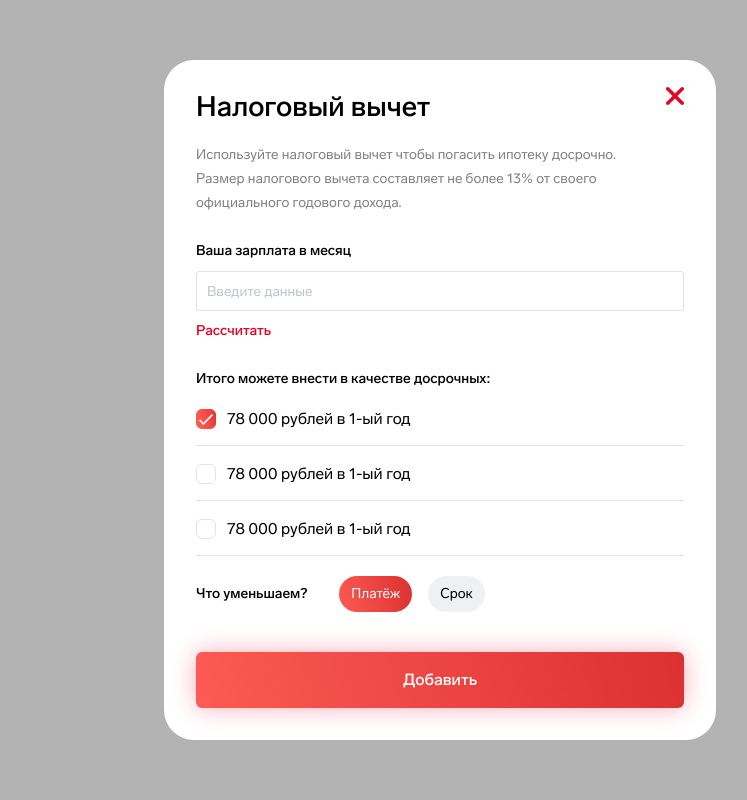
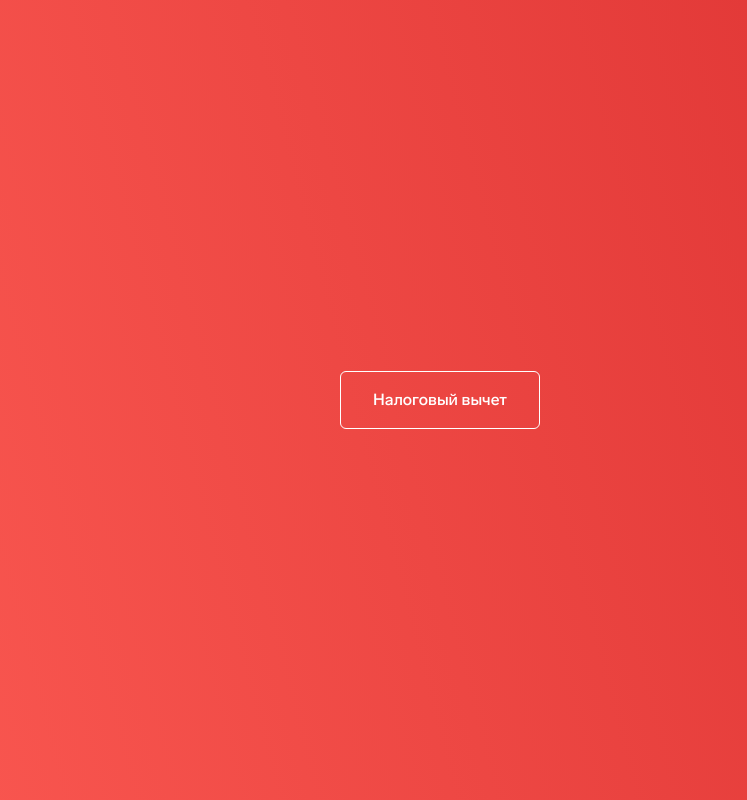
Before and after one commit to katylorny/test-tax, a Vue app: page / in a window 1280 px wide. Shown: the whole page, without its empty margins (200-947 px from the left). Built offline with nearby package versions, Linux system fonts and the light colour scheme.

Commit message:
calculation of tax deduction, error input styles

```diff
--- a/src/App.vue
+++ b/src/App.vue
@@ -1,9 +1,9 @@
 <template>
   <div id="app">
-    <Button class="tax-button" button-type="transparent">
+    <Button class="tax-button" button-type="transparent" @click="openPopup">
       Налоговый вычет
     </Button>
-    <Popup v-if="isPopupOpened"></Popup>
+    <Popup v-if="isPopupOpened" @close-popup="closePopup"></Popup>
   </div>
 </template>
 
@@ -16,12 +16,20 @@ export default {
   name: 'App',
   data() {
     return {
-      isPopupOpened: true
+      isPopupOpened: false
     }
   },
   components: {
     Popup,
     Button
+  },
+  methods: {
+    openPopup() {
+      this.isPopupOpened = true
+    },
+    closePopup() {
+      this.isPopupOpened = false
+    }
   }
 }
 </script>
--- a/src/components/Button.vue
+++ b/src/components/Button.vue
@@ -1,5 +1,5 @@
 <template>
-  <button type="button" :class="[`button`, buttonTypeClass]">
+  <button type="button" :class="[`button`, buttonTypeClass]" @click="$emit(`click`)">
     <slot/>
   </button>
 </template>
--- a/src/components/Checkbox.vue
+++ b/src/components/Checkbox.vue
@@ -2,18 +2,24 @@
   <label :class="[`checkbox`, checked ? `checked` : ``]">
     <input class="checkbox__input" type="checkbox">
     <span class="checkbox__label">
-    <slot/>
-  </span>
+      <slot/>
+    </span>
+
+    <span class="checkbox__year"> в {{ number }} год </span>
   </label>
 </template>
 
 <script>
+
 export default {
   name: "Checkbox",
   props: {
     checked: {
       type: Boolean,
       default: false
+    },
+    number: {
+      type: Number
     }
   }
 }
@@ -67,6 +73,12 @@ export default {
 }
 
 .checkbox__label {
+  font-size: 14px;
+}
+
+.checkbox__year {
+  color: #808080;
+  font-size: 14px;
 
 }
 </style>
--- a/src/components/CloseButton.vue
+++ b/src/components/CloseButton.vue
@@ -1,5 +1,5 @@
 <template>
-  <button class="close-button">
+  <button class="close-button" @click="$emit(`click`)">
     <img :src="closeButtonIcon" alt="Закрыть">
   </button>
 </template>
--- a/src/components/Input.vue
+++ b/src/components/Input.vue
@@ -3,13 +3,27 @@
     <p class="text-input__label">
       <slot/>
     </p>
-    <input :class="[`text-input__input`, isDisabled ? `disabled` : ``]" type="text" :placeholder="placeholder" :disabled="isDisabled">
+    <input
+        :class="[`text-input__input`, isDisabled ? `disabled` : ``, isError ? `text-input__input--error` : ``]"
+        type="text"
+        :placeholder="placeholder"
+        :disabled="isDisabled"
+        :value="vmodelprop"
+        @change="$emit('vmodelevent', $event.target.value)"
+    >
+    <span class="text-input__error-text" v-if="isError">
+      Поле обязательно для заполнения
+    </span>
   </label>
 </template>
 
 <script>
 export default {
   name: "Input",
+  model: {
+    prop: 'vmodelprop',
+    event: 'vmodelevent'
+  },
   props: {
     placeholder: {
       type: String,
@@ -18,8 +32,15 @@ export default {
     isDisabled: {
       type: Boolean,
       default: false
+    },
+    isError: {
+      type: Boolean,
+      default: false
+    },
+    vmodelprop: {
+      type: String
     }
-  }
+  },
 }
 </script>
 
@@ -81,4 +102,21 @@ export default {
   }
 }
 
+.text-input__input--error {
+  border-color: #EA0029;
+
+  &:hover,
+  &:focus {
+    border-color: #EA0029;
+  }
+}
+
+.text-input__error-text {
+  font-style: normal;
+  font-weight: normal;
+  font-size: 10px;
+  line-height: 12px;
+  color: #EA0029;
+}
+
 </style>
--- a/src/components/Popup.vue
+++ b/src/components/Popup.vue
@@ -1,11 +1,11 @@
 <template>
-  <div class="layout">
+  <div class="layout" @click.self="$emit(`close-popup`)">
     <div class="popup">
       <div class="popup__header">
         <h2 class="popup__title">
           Налоговый вычет
         </h2>
-        <CloseButton class="popup__close-button"/>
+        <CloseButton class="popup__close-button" @click="$emit(`close-popup`)"/>
       </div>
       <div class="popup__content">
         <p class="popup__text">
@@ -13,29 +13,22 @@
           от своего официального годового дохода.
         </p>
 
-        <Input class="popup__text-input">
+        <Input v-model="salary" class="popup__text-input" :is-error="isError">
           Ваша зарплата в месяц
         </Input>
 
-        <Button class="popup__calculate-button" button-type="text">
+        <Button class="popup__calculate-button" button-type="text" @click="onCalculateButtonClick">
           Рассчитать
         </Button>
 
-        <div class="popup__early-payments">
+        <div class="popup__early-payments" v-if="isEarlyPaymentShowing">
           <p class="popup__p">
             Итого можете внести в качестве досрочных:
           </p>
 
-          <Checkbox :checked="true">
-            78 000 рублей в 1-ый год
+          <Checkbox v-for="year in years" :checked="true" :number="year.id" :key="year.id">
+            {{ year.taxDeduction }} рублей
           </Checkbox>
-          <Checkbox>
-            78 000 рублей в 1-ый год
-          </Checkbox>
-          <Checkbox>
-            78 000 рублей в 1-ый год
-          </Checkbox>
-
         </div>
 
         <div class="popup__decrease-choice">
@@ -72,7 +65,59 @@ export default {
     Button,
     Input,
     CloseButton
-  }
+  },
+  data() {
+    return {
+      // decreaseChoice:
+      isEarlyPaymentShowing: false,
+      years: [],
+      salary: '',
+      isError: false,
+    }
+  },
+  methods: {
+    onCalculateButtonClick() {
+
+      if (!this.salary) {
+        console.log(11111);
+        this.isError = true
+        return
+      } else {
+        this.isError = false
+      }
+      this.years = []
+      this.isEarlyPaymentShowing = true
+      this.calculateTax()
+    },
+    calculateTax() {
+
+      // Допустим, квартира дороже 2млн
+      let max = 260000
+
+      // годовой доход
+      const annualIncome = Number(this.salary) * 12
+
+      // налоговый вычет в год
+      const taxDeductionPerYear = annualIncome * 0.13
+
+      while (max > 0) {
+        if (max > taxDeductionPerYear) {
+          this.years.push({
+            id: this.years.length + 1,
+            checked: true,
+            taxDeduction: taxDeductionPerYear
+          })
+        } else {
+          this.years.push({
+            id: this.years.length + 1,
+            checked: true,
+            taxDeduction: max
+          })
+        }
+        max = max - taxDeductionPerYear
+      }
+    },
+  },
 }
 </script>
 
```
